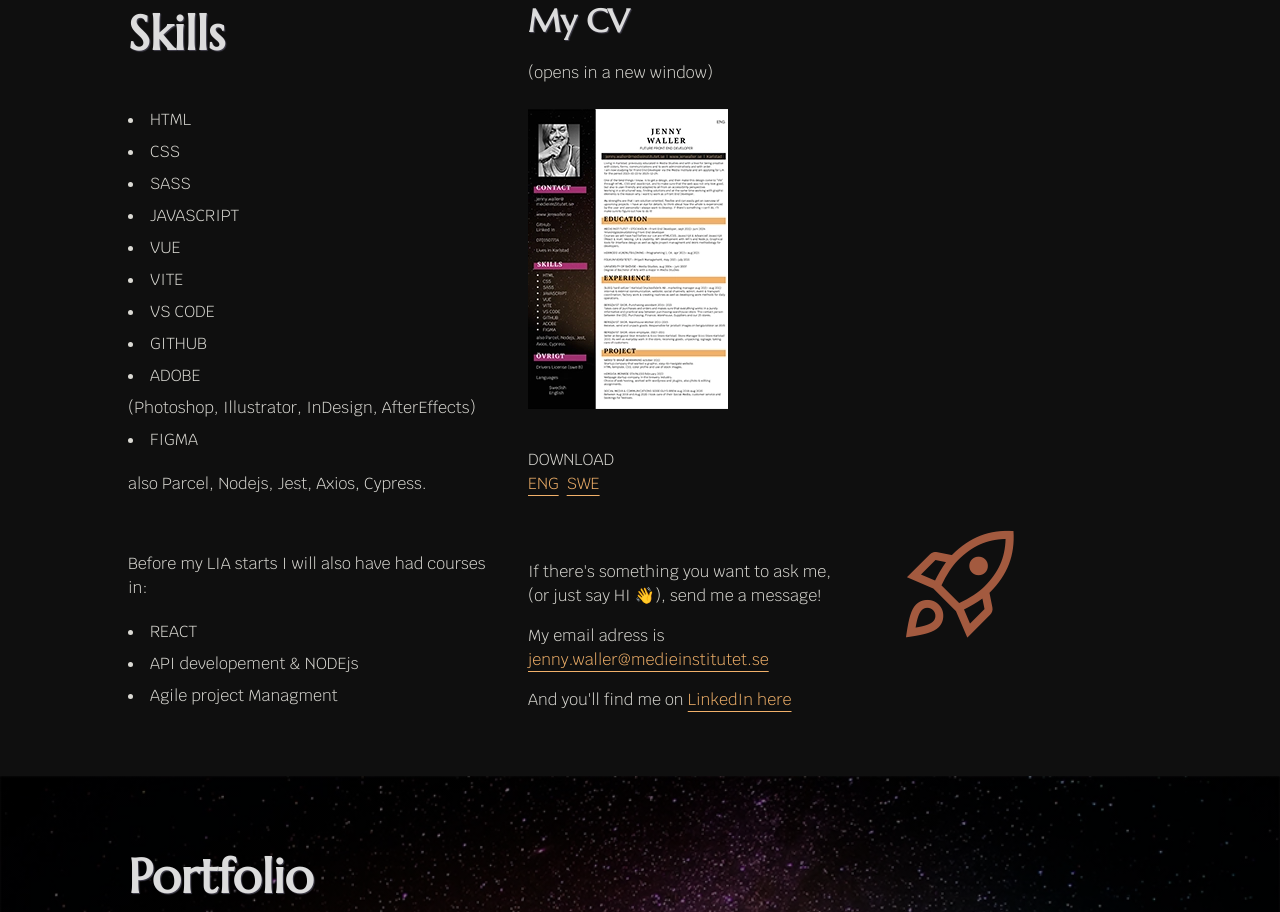
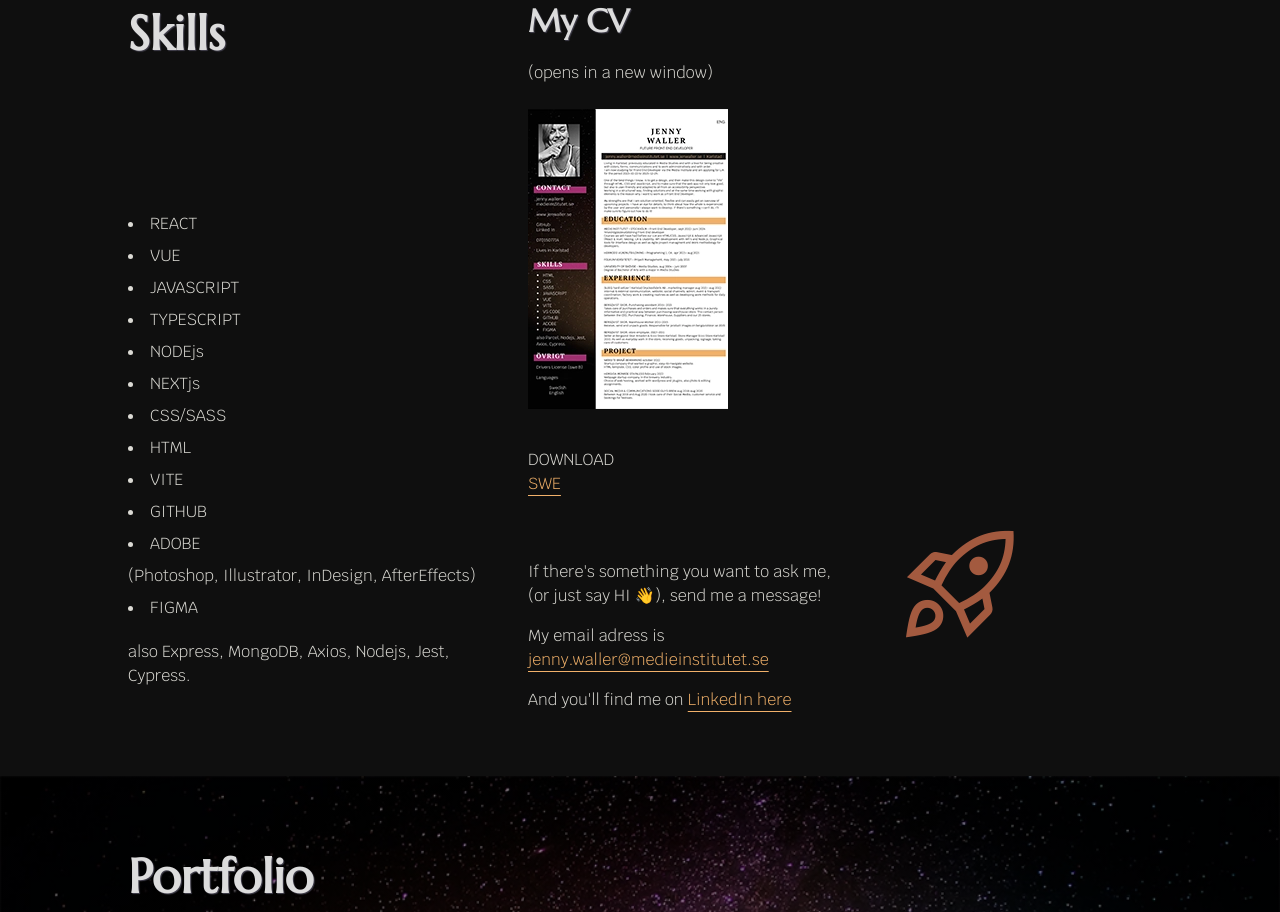
Before and after one commit to jenmwa/jenwaller-se, a Vue app: page / in a window 1280 px wide. Shown: the part 1440-2352 px from the top of the page. Built offline with nearby package versions, Linux system fonts and the light colour scheme.

Commit message:
update 2024

```diff
--- a/src/components/AboutMe.vue
+++ b/src/components/AboutMe.vue
@@ -12,7 +12,7 @@
         functionality.
       </p>
       <p class="about-me-text">
-        Right now I’m looking for LIA for the fall <span class="color-text">2023!</span><br />
+        Right now I’m looking for LIA for the spring <span class="color-text">2024!</span><br />
         I’m looking for a company where I will be a part of a team and where I could continue grow in my role as a
         Front-End developer.
       </p>
@@ -24,17 +24,18 @@
         <a href="https://www.linkedin.com/in/jenny-waller/" target="_blank"
           ><img class="icons" src="/linkedin-fill-svgrepo-com.svg" alt="linkedIn symbol logo" width="35" height="35"
         /></a>
-        <a href="https://github.com/jenmwa" target="_blank"><img class="icons" src="/github-svgrepo-com.svg" alt="Github logo logo" width="35" height="35"/></a>
+        <a href="https://github.com/jenmwa" target="_blank"
+          ><img class="icons" src="/github-svgrepo-com.svg" alt="Github logo logo" width="35" height="35"
+        /></a>
         <a href="mailto:jenny.waller@medieinstitutet.se?subject=Let's Connect!" target="_blank" class="block"
           ><img class="icons" src="/email-svgrepo-com.svg" alt="email symbol logo" width="35" height="35"
         /></a>
       </div>
     </div>
 
-      <!-- <p class="about-me-text">So who am i?</p>
+    <!-- <p class="about-me-text">So who am i?</p>
     <p class="about-me-text">I always want to learn and develop, got an eye for details and I am a problem solver.</p>
     <p class="about-me-text">In my spare time, I really enjoy spending time in the forest for daily hikes, going to concerts (at least once a month, that's not to much is it?) and be amongs friends and family, preferable over some good food and drinks.</p> -->
-
   </div>
 </template>
 
@@ -105,7 +106,6 @@
   .about-container {
     max-width: 75%;
   }
-
 }
 
 @media (width >= 1024px) {
--- a/src/components/TechSection.vue
+++ b/src/components/TechSection.vue
@@ -5,37 +5,33 @@
     <div class="flex">
       <div class="children">
         <ul>
+          <li>REACT</li>
+          <li>VUE</li>
+          <li>JAVASCRIPT</li>
+          <li>TYPESCRIPT</li>
+          <li>NODEjs</li>
+          <li>NEXTjs</li>
+          <li>CSS/SASS</li>
           <li>HTML</li>
-          <li>CSS</li>
-          <li>SASS</li>
-          <li>JAVASCRIPT</li>
-          <li>VUE</li>
           <li>VITE</li>
-          <li>VS CODE</li>
           <li>GITHUB</li>
           <li>ADOBE<br />(Photoshop, Illustrator, InDesign, AfterEffects)</li>
           <li>FIGMA</li>
         </ul>
-        <p>also Parcel, Nodejs, Jest, Axios, Cypress.</p>
+        <p>also Express, MongoDB, Axios, Nodejs, Jest, Cypress.</p>
         <br />
-        <p>Before my LIA starts I will also have had courses in:</p>
-        <ul>
-          <li>REACT</li>
-          <li>API developement & NODEjs</li>
-          <li>Agile project Managment</li>
-        </ul>
       </div>
 
       <div class="children section-middle">
         <h4>My CV</h4>
         <p>(opens in a new window)</p>
         <div class="img-container">
-          <a href="./jenny-waller_cv-eng.pdf" target="_blank" >
+          <a href="./CV-lia_2024-jenny-waller.pdf" target="_blank">
             <img :src="cvImage" width="200" height="300" loading="lazy" alt="Jenny wallers CV i litet format" />
           </a>
           <span class="download-text">DOWNLOAD</span>
-          <a href="./jenny-waller_cv-eng.pdf" download=”jenny-waller_cv-eng” rel="noopener noreferrer">ENG</a>
-          <a href="./jenny-waller_cv-sv.pdf" download="jenny-waller-cv-swe" rel="noopener noreferrer">SWE</a>
+          <!-- <a href="./jenny-waller_cv-eng.pdf" download="”jenny-waller_cv-eng”" rel="noopener noreferrer">ENG</a> -->
+          <a href="./CV-lia_2024-jenny-waller.pdf" download="jenny-waller-cv-swe" rel="noopener noreferrer">SWE</a>
           <p class="end-words">If there's something you want to ask me,<br />(or just say HI 👋), send me a message!</p>
           <p>
             My email adress is
@@ -56,7 +52,7 @@
 </template>
 
 <script setup>
-  import cvImage from '/jenny-waller-cv-lia-eng.webp';
+import cvImage from '/jenny-waller-cv-lia-eng.webp';
 </script>
 
 <style scoped lang="scss">
@@ -191,7 +187,6 @@ a {
 }
 
 @media (width >= 1200px) {
-
   .children {
     margin-right: 0;
     flex: 25%;
@@ -199,7 +194,6 @@ a {
     .section-middle {
       margin-left: 2rem;
     }
-
   }
   .rocket {
     display: block;
```
Also changed, not shown: src/scss/style.css (added, +1 -0 lines), 2 other files (tests, documents, lock files or other folders).
